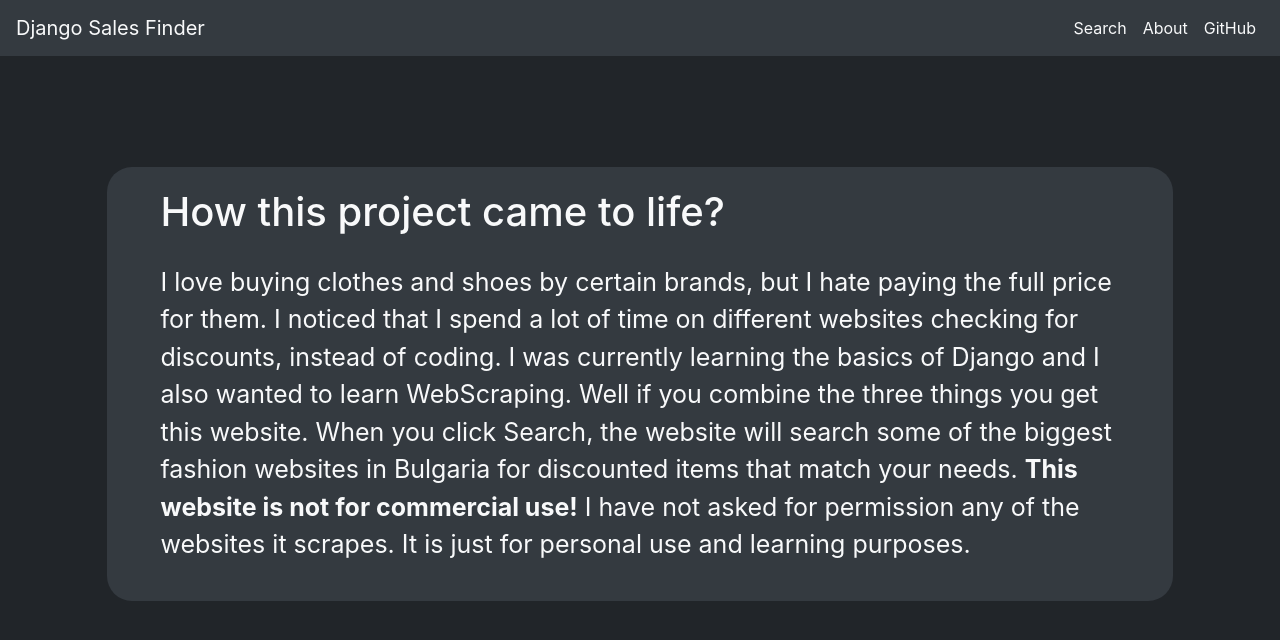
After one commit to DilyanAntonov/django-sales-finder, a Django app: page /about/ in a window 1280 px wide. The commit adds this page. Shown: the top 640 px of the page. Run offline with Django 3.2, Linux system fonts and the light colour scheme; some libraries are stand-ins or nearby versions.

Commit message:
Added About Page
Added About Page and other code fixes

```diff
--- a/main/static/fashion/main.css
+++ b/main/static/fashion/main.css
@@ -1,3 +1,29 @@
+/* ABOUT PAGE */
+.boxed {
+  margin-top: 15%;
+  margin-left: 2%;
+  margin-right: 2%;
+  border-radius: 25px;
+  background-color: #343a40;
+}
+
+.about-block {
+  padding-left: 5%;
+  padding-right: 5%;
+  padding-bottom: 2%;
+  padding-top: 2%;
+}
+
+.about-title {
+  color: #ffffff;
+  font-size: 30;
+}
+
+.about-text {
+  font-size: 20;
+}
+
+/* HOME AND FORMS PAGES */
 .form-center {
   margin-top: 20%;
   margin-left: 30%;
@@ -18,13 +44,20 @@
   margin-right: 20%;
 }
 
-.notfound-text {
-  margin-top: 50%;
-}
-
 .grid-center {
   margin-left: 5%;
   margin-right: 5%;
+}
+
+
+/* SEARCH PAGES */
+.products-img {
+  width: 300px !important;
+  height: 450px !important;
+}
+
+.notfound-text {
+  margin-top: 50%;
 }
 
 .homecontainer {
@@ -33,8 +66,8 @@
   position: absolute;
   left: 50%;
   top: 50%;
-  margin-left: -150px; /* Half of width */
-  margin-top: -50px;    /* Half of height */
+  margin-left: -150px;
+  margin-top: -50px;
 }
 
 @media (max-width: 1000px) {
@@ -60,6 +93,11 @@
 @media (max-width: 700px) {
   .h-md-100 { height: 50vh; }
 
+  .products-img {
+    width: 200px !important;
+    height: 300px !important;
+  }
+
   .form-center {
     margin-top: 50%;
     margin-left: 10%;
--- /dev/null
+++ b/main/templates/main/about.html
@@ -0,0 +1,22 @@
+{% extends "main/base.html" %}
+
+{% block content %}
+    <div class="container">
+        <div class="boxed">
+            <div class="about-block">
+                <h1 class="text-light">How this project came to life?</h1>
+                <p class="about-text text-light" style="font-size: 25px; padding-top: 20px;">
+                    I love buying clothes and shoes by certain brands, but I hate paying the
+                    full price for them. I noticed that I spend a lot of time on different
+                    websites checking for discounts, instead of coding. I was currently learning
+                    the basics of Django and I also wanted to learn WebScraping. Well if you combine
+                    the three things you get this website. When you click Search, the website will
+                    search some of the biggest fashion websites in Bulgaria for discounted items that
+                    match your needs. <b>This website is not for commercial use!</b> I have not asked
+                    for permission any of the websites it scrapes. It is just for personal use and
+                    learning purposes.
+                    </p>
+            </div>
+        </div>
+    </div>
+{% endblock content %}
--- a/main/templates/main/base.html
+++ b/main/templates/main/base.html
@@ -23,7 +23,7 @@
           <a class="nav-link active text-light" href="/">Search</a>
         </li>
         <li class="nav-item">
-          <a class="nav-link active text-light" href="#">About</a>
+          <a class="nav-link active text-light" href="about">About</a>
         </li>
         <li class="nav-item">
           <a class="nav-link active text-light" href="https://github.com/DilyanAntonov/django-sales-finder">GitHub</a>
--- a/main/templates/main/clothes/clothes-search-results.html
+++ b/main/templates/main/clothes/clothes-search-results.html
@@ -8,7 +8,7 @@
                 <div class="col">
                     <div class="p-3 rounded border border-light" style="margin-top: 25px; background-color: #212529;">
                         <div class="card-body text-center mx-auto" style="margin-bottom: -35px;">
-                            <a href="{{ item.link }}"><img class="rounded" src="{{ item.pic }}" width='300' height='450'/></a>
+                            <a href="{{ item.link }}"><img class="products-img rounded" src="{{ item.pic }}"/></a>
                             <h4 class="text-light pt-2">{{ item.brand }}</h4>
                             <p class="text-light h4">{{ item.disc_price }} лв</p>
                             <p class="text-light"><del>{{ item.org_price }} лв</del></p>
--- a/main/templates/main/home.html
+++ b/main/templates/main/home.html
@@ -11,11 +11,8 @@
         </div>
         <div class="col-md-6 p-0 h-md-100">
             <div class="d-md-flex align-items-center h-md-100 p-5 text-center justify-content-center">
-            <a href="shoes/"><img class="shoes-icon" src="static/fashion/images/shoes.png" alt="shoes"></a>
+                <a href="shoes/"><img class="shoes-icon" src="static/fashion/images/shoes.png" style="rotate: -15deg;" alt="shoes"></a>
             </div>
         </div>
     </div>
-
-
-
 {% endblock content %}
--- a/main/templates/main/shoes/shoes-search-results.html
+++ b/main/templates/main/shoes/shoes-search-results.html
@@ -8,7 +8,7 @@
                 <div class="col">
                     <div class="p-3 rounded border border-light" style="margin-top: 25px; background-color: #212529;">
                         <div class="card-body text-center mx-auto" style="margin-bottom: -35px;">
-                            <a href="{{ item.link }}"><img class="rounded" src="{{ item.pic }}" width='300' height='450'/></a>
+                            <a href="{{ item.link }}"><img class="products-img rounded" src="{{ item.pic }}"/></a>
                             <h4 class="text-light pt-2">{{ item.brand }}</h4>
                             <p class="text-light h4">{{ item.disc_price }} лв</p>
                             <p class="text-light"><del>{{ item.org_price }} лв</del></p>
--- a/main/urls.py
+++ b/main/urls.py
@@ -3,6 +3,7 @@
 
 urlpatterns = [
     path('', views.home, name='home'),
+    path('about/', views.about, name='about'),
     path('clothes/', views.clothes, name='clothes'),
     path('clothes_search/', views.clothes_search, name='clothes_search'),
     path('shoes/', views.shoes, name='shoes'),
--- a/main/views.py
+++ b/main/views.py
@@ -11,6 +11,9 @@
 
 def home(request):
     return render(request, 'main/home.html')
+
+def about(request):
+    return render(request, 'main/about.html')
 
 def clothes(request):
     form = ClothesSearchForm(use_required_attribute=False)
```
Also changed, not shown: db.sqlite3. Lines whose indentation alone changed are shown as unchanged.
